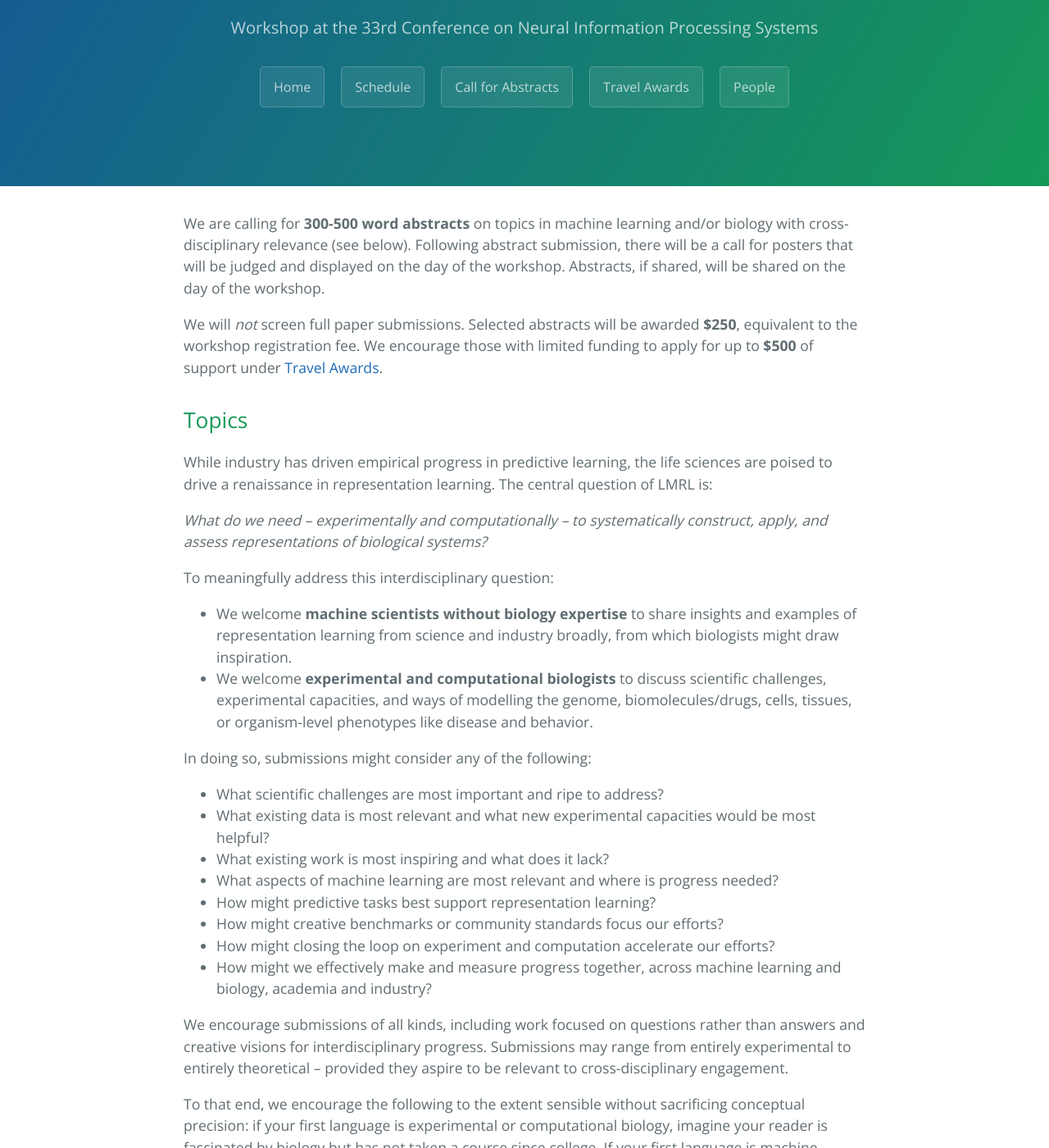
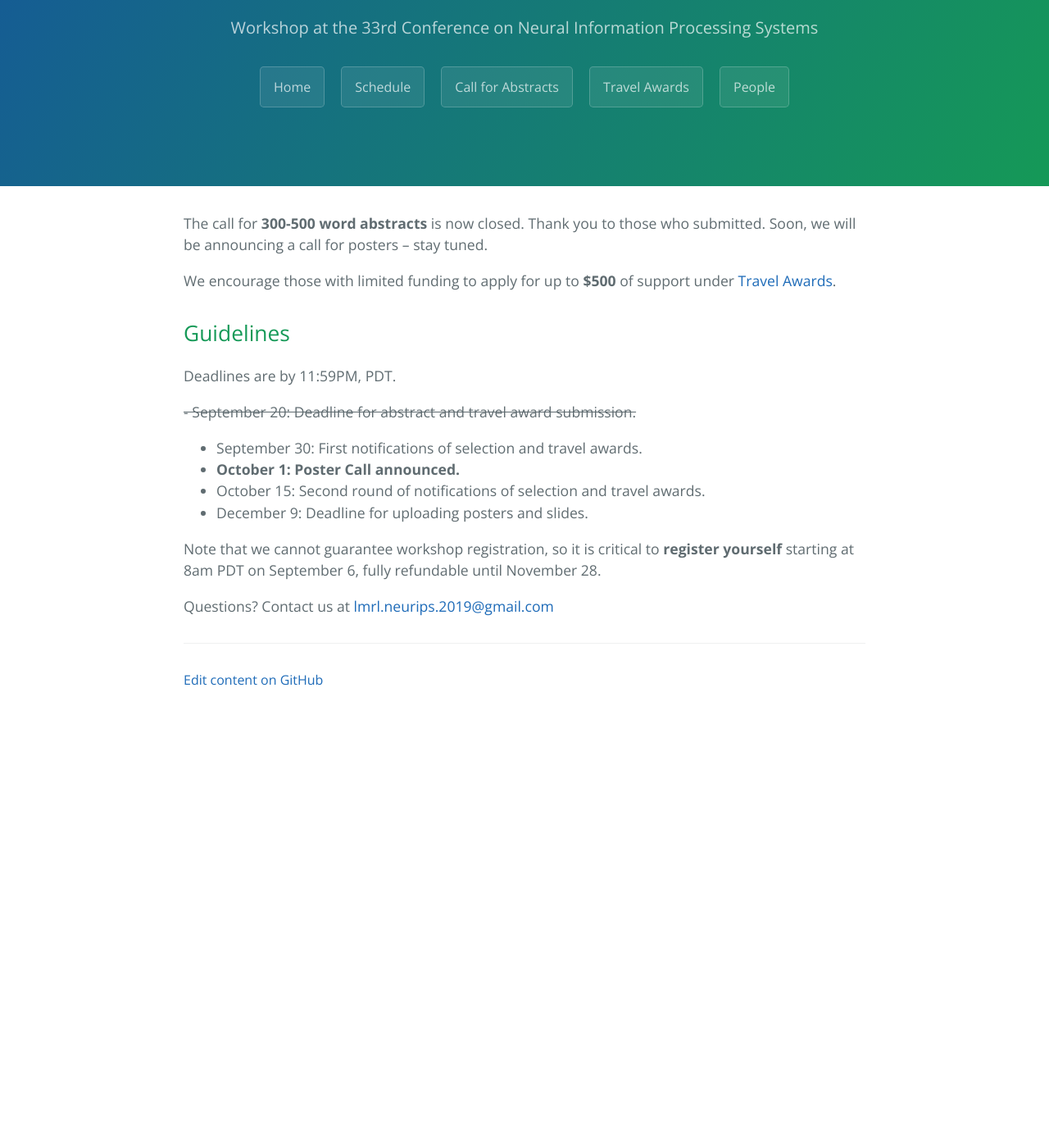
Before and after one commit to lmrl-bio/lmrl-bio.github.io, a Jekyll site: the page built from call.md, in a window 1280 px wide and 1400 px high, scrolled down 234 px. Shown: the whole window at 82% size. Built offline with Jekyll 4.4.1, drawn with Linux system fonts in a browser that asks for light colours; after the commit the page ends 1107 px from its top, so only the background shows below that; some of the changed text lies outside the part shown.

Commit message:
Update call.md

```diff
--- a/call.md
+++ b/call.md
@@ -1,49 +1,18 @@
 ---
 layout: default
 ---
-We are calling for **300-500 word abstracts** on topics in machine learning and/or biology with cross-disciplinary relevance (see below). Following abstract submission, there will be a call for posters that will be judged and displayed on the day of the workshop. Abstracts, if shared, will be shared on the day of the workshop.
+The call for **300-500 word abstracts** is now closed. Thank you to those who submitted. Soon, we will be announcing a call for posters -- stay tuned.
 
-We will *not* screen full paper submissions. Selected abstracts will be awarded **$250**, equivalent to the workshop registration fee. We encourage those with limited funding to apply for up to **$500** of support under [Travel Awards](https://lmrl-bio.github.io/travel).
-
-## Topics
-
-While industry has driven empirical progress in predictive learning, the life sciences are poised to drive a renaissance in representation learning. The central question of LMRL is:
-
-*What do we need -- experimentally and computationally -- to systematically construct, apply, and assess representations of biological systems?*
-
-To meaningfully address this interdisciplinary question:
-
-- We welcome **machine scientists without biology expertise** to share insights and examples of representation learning from science and industry broadly, from which biologists might draw inspiration.
-- We welcome **experimental and computational biologists** to discuss scientific challenges, experimental capacities, and ways of modelling the genome, biomolecules/drugs, cells, tissues, or organism-level phenotypes like disease and behavior.
-
-In doing so, submissions might consider any of the following:
-
-- What scientific challenges are most important and ripe to address?
-- What existing data is most relevant and what new experimental capacities would be most helpful?
-- What existing work is most inspiring and what does it lack?
-- What aspects of machine learning are most relevant and where is progress needed?
-- How might predictive tasks best support representation learning?
-- How might creative benchmarks or community standards focus our efforts?
-- How might closing the loop on experiment and computation accelerate our efforts?
-- How might we effectively make and measure progress together, across machine learning and biology, academia and industry?
-
-We encourage submissions of all kinds, including work focused on questions rather than answers and creative visions for interdisciplinary progress. Submissions may range from entirely experimental to entirely theoretical -- provided they aspire to be relevant to cross-disciplinary engagement.
-
-To that end, we encourage the following to the extent sensible without sacrificing conceptual precision: if your first language is experimental or computational biology, imagine your reader is fascinated by biology but has not taken a course since college. If your first language is machine learning, imagine your reader is data savvy but has limited advanced training in machine learning. For examples of research and communication at this interface, see the [Models, Inference & Algorithms playlist](https://www.youtube.com/playlist?list=PLlMMtlgw6qNjROoMNTBQjAcdx53kV50cS).
-
+We encourage those with limited funding to apply for up to **$500** of support under [Travel Awards](https://lmrl-bio.github.io/travel).
 ## Guidelines
 
 Deadlines are by 11:59PM, PDT.
 
-- **September 20: Deadline for abstract and travel award submission.**
-- September 30: Notification of selection, posters, talks, and travel awards.
+~~- September 20: Deadline for abstract and travel award submission.~~
+- September 30: First notifications of selection and travel awards.
+- **October 1: Poster Call announced.**
+- October 15: Second round of notifications of selection and travel awards.
 - December 9: Deadline for uploading posters and slides.
-
-Submit an abstract using this form:
-
-[https://forms.gle/ub47S8xWGnsVa8Bg8](https://forms.gle/ub47S8xWGnsVa8Bg8)
-
-Abstracts will be evaluated through double-blind review for originality, clarity, quality, and relevance. Abstracts may have multiple authors; in fact, we encourage interdisciplinary submissions. Conversely, one author may appear on multiple abstracts to which they have significantly contributed. Previously published material is welcome provided it is topical and would promote interesting discussion; please note it as such. Authors retain full copyright and selection does not preclude publication of the same material in another journal or conference.
 
 Note that we cannot guarantee workshop registration, so it is critical to **register yourself** starting at 8am PDT on September 6, fully refundable until November 28.
 
```
